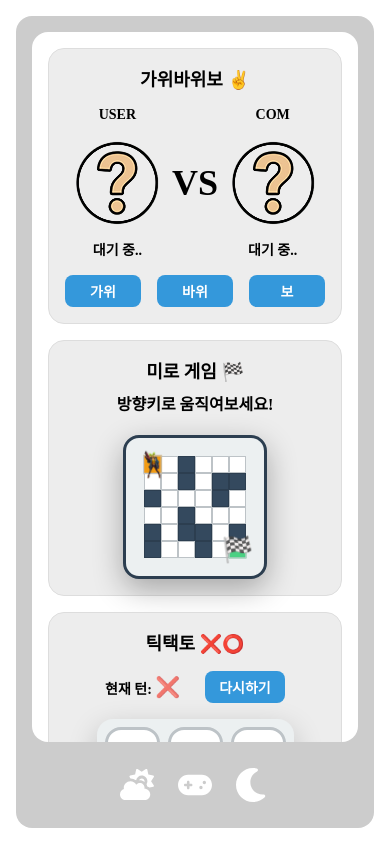
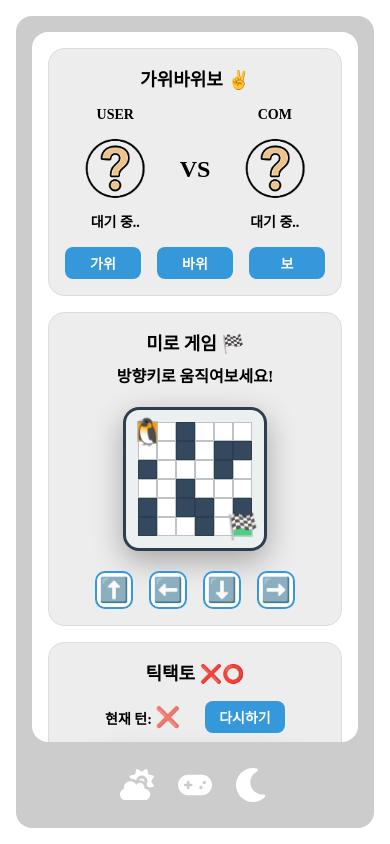
Before and after one commit to byungil712/dash2, a React (Vite) app: page /#/DashMiniGame in a window 390 px wide. Built offline with nearby package versions, Linux system fonts and the light colour scheme; a web font is replaced by a local one.

Commit message:
20260220-6

```diff
--- a/src/WeatherApp/Component/Maze.jsx
+++ b/src/WeatherApp/Component/Maze.jsx
@@ -1,14 +1,10 @@
 import React, { useEffect, useCallback } from "react";
 import { useDispatch, useSelector } from "react-redux";
-import {
-   movePlayer,
-   changeLevel,
-   resetGame,
-} from "../Script/mazeSlice";
+import { movePlayer, changeLevel, resetGame } from "../Script/mazeSlice";
 
 const Maze = () => {
    const dispatch = useDispatch();
-   const { maze, player, image, isCompleted, currentLevel } = useSelector(
+   const { maze, player, isCompleted, currentLevel } = useSelector(
       (state) => state.maze,
    );
 
@@ -78,7 +74,7 @@ const Maze = () => {
 
                      return (
                         <div key={colIndex} className={cellClass}>
-                           <img src={isPlayer && image} />
+                           {isPlayer && "🐧"}
                            {cell === 3 && !isPlayer && "🏁"}
                         </div>
                      );
--- a/src/WeatherApp/Script/mazeSlice.js
+++ b/src/WeatherApp/Script/mazeSlice.js
@@ -44,7 +44,6 @@ const initialState = {
    currentLevel: 1,
    maze: levels[1],
    player: findStart(levels[1]),
-   image: "./img/www.webp",
    steps: 0,
    isCompleted: false,
    time: 0,
--- a/src/WeatherApp/app.css
+++ b/src/WeatherApp/app.css
@@ -283,6 +283,10 @@ body {
    font-size: 24px;
 }
 
+.dash_lf > .weather_info > .info_rt img:hover {
+   animation: bounce 1s infinite;
+}
+
 .dash_rt {
    width: 100%;
    max-width: 416px;
@@ -365,6 +369,11 @@ body {
    transform: translate(-50%, -50%);
    width: calc(100% - 32px);
    border-radius: 16px;
+}
+
+.map_container .leaflet-control-zoom a {
+   background-color: #3498db;
+   color: #fff;
 }
 
 @media screen and (max-width: 1200px) {
@@ -531,7 +540,6 @@ body {
    .dash_rt > .weekly_weather > .weekly_info > .info p {
       font-size: 16px;
    }
-
 }
 
 @media screen and (max-width: 537px) {
--- a/src/WeatherApp/game.css
+++ b/src/WeatherApp/game.css
@@ -258,9 +258,8 @@
 
 .control_row {
    display: flex;
-   gap: 10px;
+   gap: 16px;
    justify-content: center;
-   margin-bottom: 10px;
 }
 
 .mobile_controls button {
@@ -513,6 +512,31 @@
    }
 }
 
+@media screen and (max-width: 1024px) {
+
+   .maze_game {
+      width: 100%;
+      height: 100%;
+      max-height: 470px;
+   }
+
+   .mobile_controls {
+      display: block;
+   }
+
+   .mobile_controls button {
+      width: 46px;
+      height: 46px;
+      display: flex;
+      justify-content: center;
+      align-items: center;
+   }
+
+   .tictactoe_game{
+      margin-top: 56px;
+   }
+}
+
 @media screen and (max-width: 650px) {
    .dash_lf > .rock_game > .title > h3 {
       font-size: 22px;
@@ -527,6 +551,10 @@
 
    .maze_game > .title > h3 {
       font-size: 22px;
+   }
+
+   .tictactoe_game{
+      margin-top: 44px;
    }
 
    .tictactoe_game > .title > h3 {
@@ -562,6 +590,18 @@
       font-size: 20px;
    }
 
+   .clear_popup h2{
+      font-size: 20px;
+   }
+
+   .clear_popup p{
+      font-size: 16px;
+   }
+
+   .tictactoe_game{
+      margin-top: 32px;
+   }
+
    .tictactoe_game > .title > h3 {
       font-size: 20px;
    }
@@ -576,9 +616,22 @@
 }
 
 @media screen and (max-width: 537px) {
+   .dash_lf > .rock_game > .main_game > .vs {
+      font-size: 24px;
+   }
+
+   .dash_lf > .rock_game > .main_game img {
+      width: 72px;
+      height: 72px;
+   }
+
    .maze_cell {
       width: 27px;
       height: 27px;
+   }
+
+   .tictactoe_game{
+      margin-top: 0;
    }
 }
 
@@ -596,6 +649,18 @@
 
    .maze_game > .title > h3 {
       font-size: 18px;
+   }
+
+   .clear_popup button{
+      font-size: 14px;
+   }
+
+   .mobile_controls button {
+      width: 46px;
+      height: 46px;
+      display: flex;
+      justify-content: center;
+      align-items: center;
    }
 
    .tictactoe_game > .title > h3 {
@@ -621,9 +686,28 @@
 }
 
 @media screen and (max-width: 400px) {
+   .maze_board {
+      padding: 12px;
+   }
+
    .maze_cell {
-      width: 17px;
-      height: 17px;
+      width: 19px;
+      height: 19px;
+   }
+
+   .maze_cell.player {
+      background: #f39c12;
+      transform: scale(1.1);
+      z-index: 10;
+      animation: bounce 0.3s;
+   }
+
+   .mobile_controls button {
+      width: 38px;
+      height: 38px;
+      display: flex;
+      justify-content: center;
+      align-items: center;
    }
 
    .board > .cell {
--- a/src/WeatherApp/mode.css
+++ b/src/WeatherApp/mode.css
@@ -111,7 +111,6 @@ body.dark_mode .card .clear_popup p{
    color: var(--text-secondary);
 }
 
-body.dark_mode .map_container span,
 body.dark_mode .map_container a{
    color: var(--text-secondary);
 }
```
